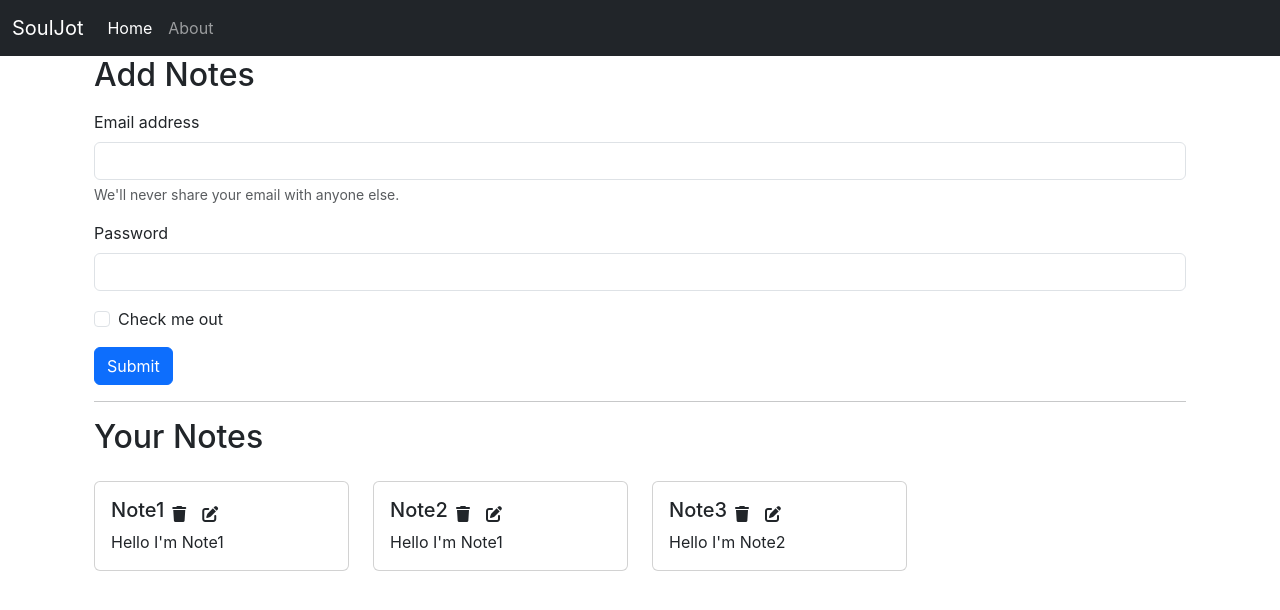
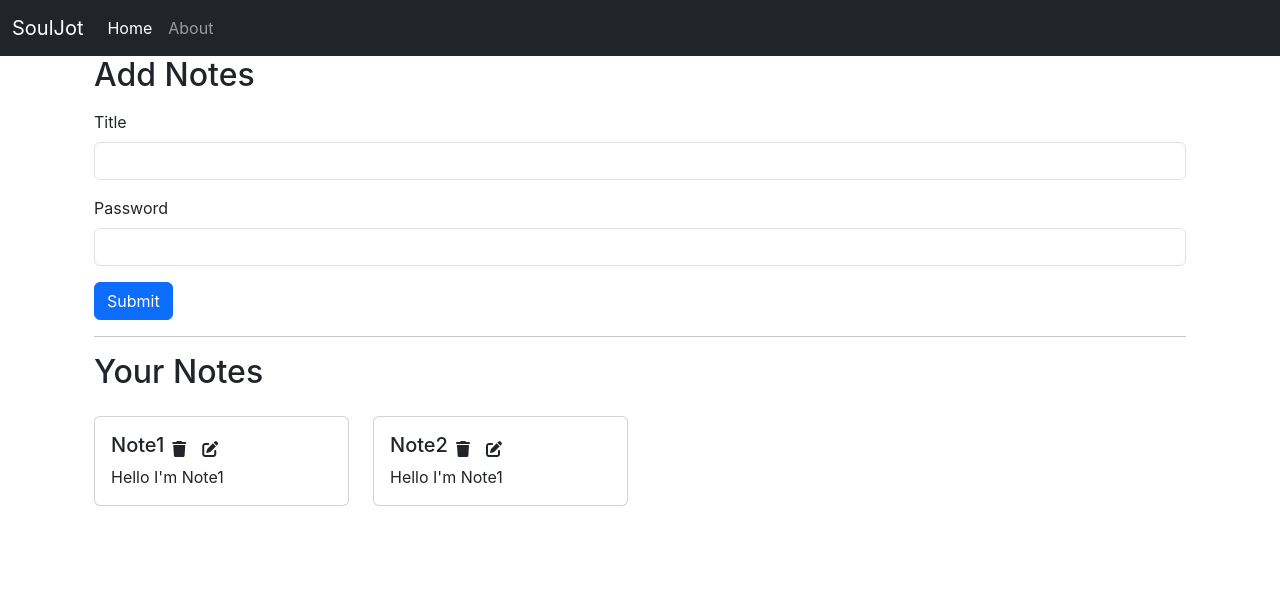
Before and after one commit to 0xCyKat/soul-jot, a React (Create React App) app: page / in a window 1280 px wide. Shown: the top 610 px of the page. Built offline with nearby package versions, Linux system fonts and the light colour scheme.

Commit message:
Added add note function (client side)

```diff
--- /dev/null
+++ b/src/components/AddNote.js
@@ -0,0 +1,39 @@
+import React, { useContext,useState } from 'react';
+import noteContext from '../context/notes/NoteContext';
+
+function AddNote() {
+    const context = useContext(noteContext);
+    const { addNote } = context;
+    const [note, setnote] = useState({title:"",description:""});
+
+    const handleClick = (e) => {
+        e.preventDefault();
+        addNote(note.title,note.description);
+    }
+    const onChange = (e) => {
+        setnote({...note, [e.target.name]:e.target.value})
+    }
+
+    return (
+
+        <div>
+            <h2>Add Notes</h2>
+            <form>
+                <div className="my-3">
+                    <label htmlFor="title" className="form-label">Title</label>
+                    <input type="text" className="form-control" id="title" name='title' aria-describedby="emailHelp"
+                        onChange={onChange}
+                    />
+                </div>
+                <div className="mb-3">
+                    <label htmlFor="description" className="form-label">Password</label>
+                    <input type="text" className="form-control" id="description" name='description' onChange={onChange} />
+                </div>
+                <button type="submit" className="btn btn-primary" onClick={handleClick}>Submit</button>
+            </form>
+            <hr />
+        </div>
+    );
+}
+
+export default AddNote;
--- a/src/components/Home.js
+++ b/src/components/Home.js
@@ -1,30 +1,11 @@
-import React  from 'react';
+import React from 'react';
+
 import Notes from './Notes';
 function Home() {
 
   return (
     <div className='container'>
-      <h2>Add Notes</h2>
-      <form>
-        <div className="my-3">
-          <label htmlFor="exampleInputEmail1" className="form-label">Email address</label>
-          <input type="email" className="form-control" id="exampleInputEmail1" aria-describedby="emailHelp" />
-          <div id="emailHelp" className="form-text">We'll never share your email with anyone else.</div>
-        </div>
-        <div className="mb-3">
-          <label htmlFor="exampleInputPassword1" className="form-label">Password</label>
-          <input type="password" className="form-control" id="exampleInputPassword1" />
-        </div>
-        <div className="mb-3 form-check">
-          <input type="checkbox" className="form-check-input" id="exampleCheck1" />
-          <label className="form-check-label" htmlFor="exampleCheck1">Check me out</label>
-        </div>
-        <button type="submit" className="btn btn-primary">Submit</button>
-      </form>
-      <hr />
-
-      <Notes/>
-
+      <Notes />
     </div>
   );
 }
--- a/src/components/Notes.js
+++ b/src/components/Notes.js
@@ -1,18 +1,21 @@
-import React,{useContext} from 'react';
+import React, { useContext } from 'react';
 import noteContext from '../context/notes/NoteContext';
 import NoteItem from './NoteItem';
-
+import AddNote from './AddNote';
 
 function Notes() {
-    const context = useContext(noteContext);
-    const {notes, setNotes} = context;
+  const context = useContext(noteContext);
+  const { notes } = context;
   return (
-    <div className="row my-3">
+    <>
+      <AddNote />
+      <div className="row my-3">
         <h2>Your Notes</h2>
-        {notes.map((note)=>{
-          return <NoteItem key = {note._id} note = {note}/>
+        {notes.map((note) => {
+          return <NoteItem key={note._id} note={note} />
         })}
       </div>
+    </>
   );
 }
 
--- a/src/context/notes/NoteState.js
+++ b/src/context/notes/NoteState.js
@@ -18,19 +18,38 @@
           "date": "2023-03-08T11:58:57.212Z",
           "__v": 0
         },
-        {
+
+      ];
+
+      const [notes, setNotes] = useState(notesInitial);
+
+
+      // Function to Add Note
+      const addNote = (title,description) => {
+        // TODO: API CALL
+        let note = {
           "_id": "64087888846b058a582b5226",
           "user": "640831be188e1dd06f70c1d5",
-          "title": "Note3",
-          "description": "Hello I'm Note2",
+          "title": title,
+          "description": description,
           "date": "2023-03-08T11:59:04.709Z",
           "__v": 0
         }
-      ];
 
-      const [notes, setNotes] = useState(notesInitial);
+        setNotes(notes.concat(note));
+      }
+
+      // Function to Delete Note
+      const deleteNote = (id) => {
+
+      }
+
+      // Function to Edit Note
+      const editNote = (id) => {
+
+      }
     return (
-        <NoteContext.Provider value = {{notes,setNotes}}>
+        <NoteContext.Provider value = {{notes,addNote,deleteNote,editNote}}>
             {props.children}
         </NoteContext.Provider>
     )
```
